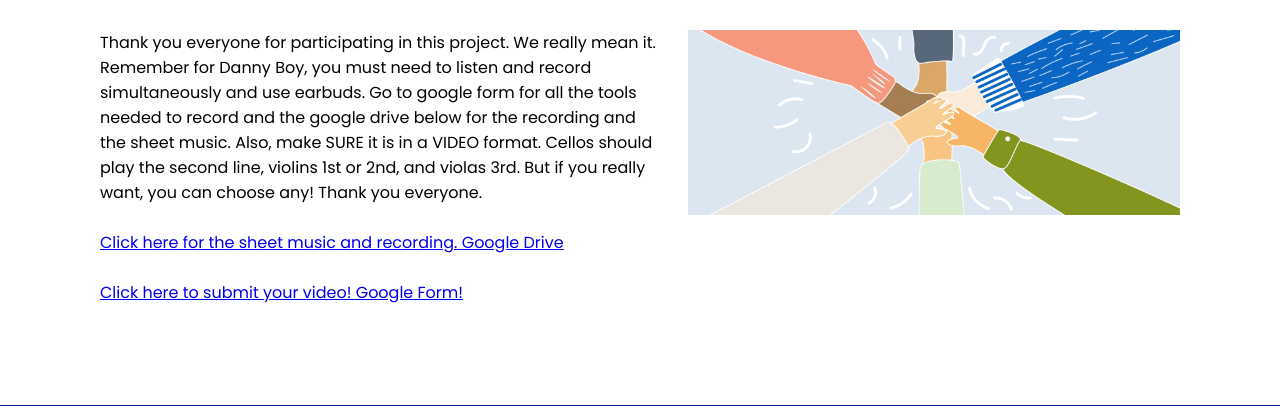
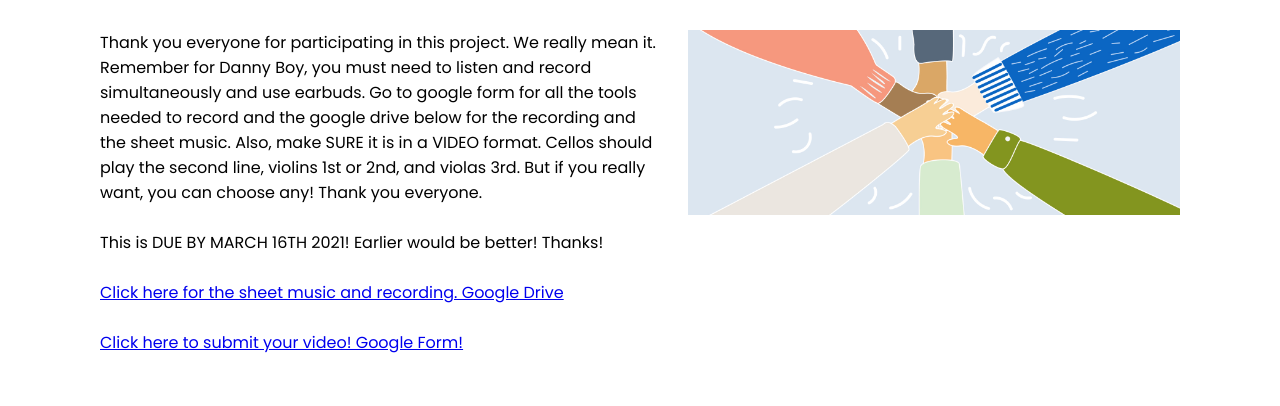
Before and after one commit to davidhwang919/orchestra, a Django app: page /dannyboy in a window 1280 px wide. Shown: the part 985-1391 px from the top of the page. Run offline with Django 3.2, Linux system fonts and the light colour scheme.

Commit message:
local changes

```diff
--- a/main/templates/main/danny.htm
+++ b/main/templates/main/danny.htm
@@ -58,6 +58,8 @@
             <div class="content">
                 <div class="contentBx w50">
                     <p> Thank you everyone for participating in this project. We really mean it. Remember for Danny Boy, you must need to listen and record simultaneously and use earbuds. Go to google form for all the tools needed to record and the google drive below for the recording and the sheet music. Also, make SURE it is in a VIDEO format. Cellos should play the second line, violins 1st or 2nd, and violas 3rd. But if you really want, you can choose any! Thank you everyone. </p>
+                    <br>
+                    <p>This is DUE BY MARCH 16TH 2021! Earlier would be better! Thanks!</p>
                     <br>
                     <a href="https://drive.google.com/drive/folders/12WWEY6hW77FSOmmogPLcgjqTjVEZY5Q1?usp=sharing">Click here for the sheet music and recording. Google Drive</a>
                     <br>
```
Also changed, not shown: db.sqlite3, media/main/images/Capture_udEvERl.PNG (added), media/main/images/Capture_xEt0SC8.PNG (added).
